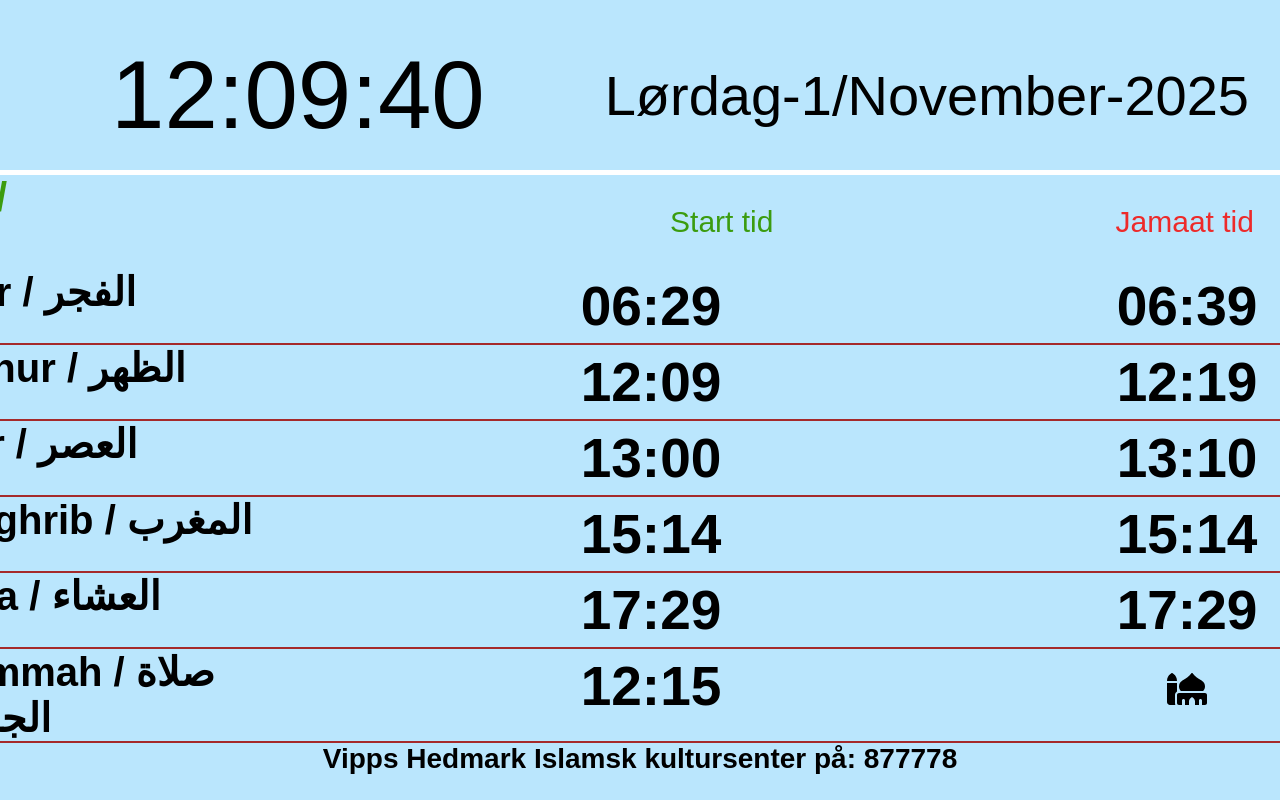
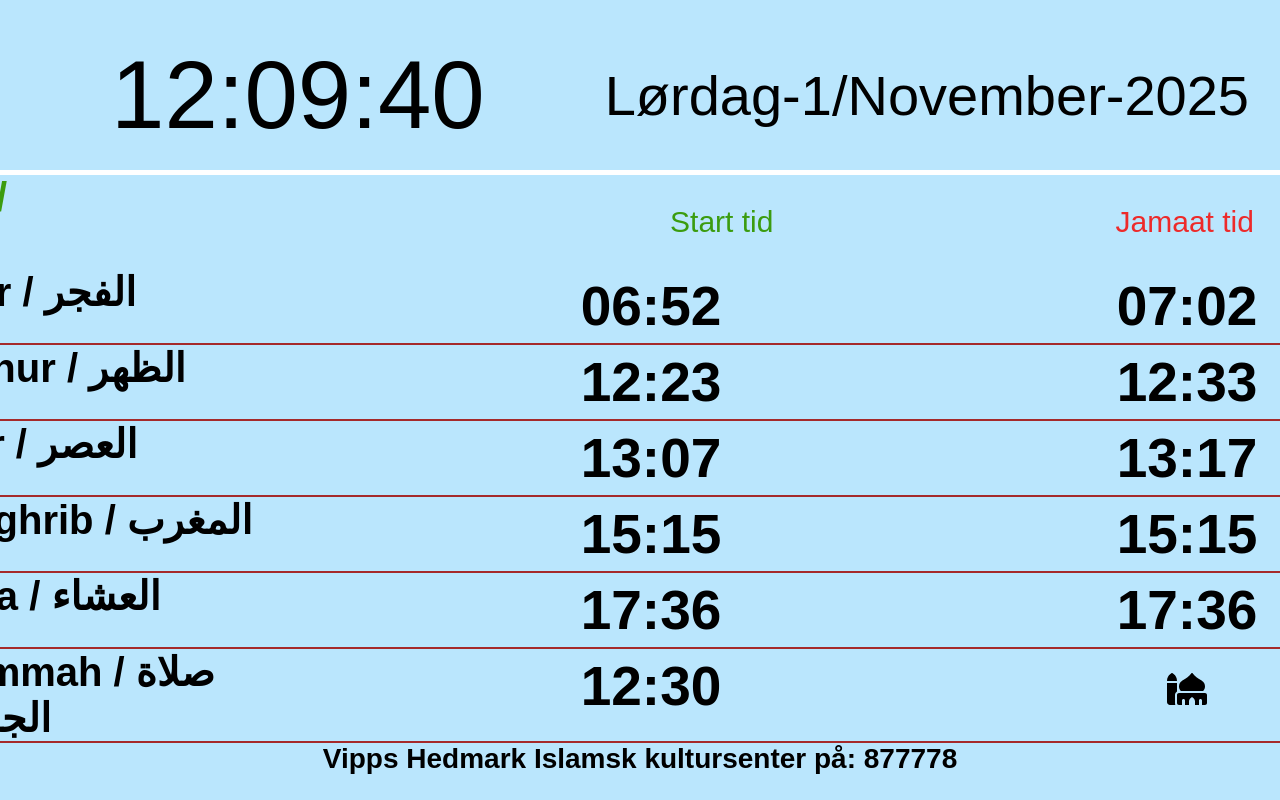
Before and after one commit to abdilatiiif/MoskeApp0.2, a React (Vite) app: page / in a window 1280 px wide. Shown: the top 800 px of the page. Built offline with nearby package versions, Linux system fonts and the light colour scheme; a web font is replaced by a local one.

Commit message:
januar 2026

```diff
--- a/src/App.jsx
+++ b/src/App.jsx
@@ -8,283 +8,283 @@ import React from "react";
 const bonnetider = [
   {
     1: {
-      fajr: "06:29",
+      fajr: "06:52",
       jamat_fajr: "",
-      soloppgang: "08:57",
-      duhur: "12:09",
-      asr: "13:00",
-      maghrib: "15:14",
-      isha: "17:29",
+      soloppgang: "09:25",
+      duhur: "12:23",
+      asr: "13:07",
+      maghrib: "15:15",
+      isha: "17:36",
     },
     2: {
-      fajr: "06:31",
+      fajr: "06:52",
       jamat_fajr: "",
-      soloppgang: "08:59",
-      duhur: "12:09",
-      asr: "13:00",
-      maghrib: "15:12",
-      isha: "17:29",
+      soloppgang: "09:24",
+      duhur: "12:30",
+      asr: "13:08",
+      maghrib: "15:17",
+      isha: "17:37",
     },
     3: {
-      fajr: "06:32",
+      fajr: "06:52",
       jamat_fajr: "",
-      soloppgang: "09:01",
-      duhur: "12:10",
-      asr: "12:59",
-      maghrib: "15:11",
-      isha: "17:28",
+      soloppgang: "09:23",
+      duhur: "12:24",
+      asr: "13:09",
+      maghrib: "15:18",
+      isha: "17:38",
     },
     4: {
-      fajr: "06:34",
+      fajr: "06:52",
       jamat_fajr: "",
-      soloppgang: "09:03",
-      duhur: "12:10",
-      asr: "12:59",
-      maghrib: "15:10",
-      isha: "17:27",
+      soloppgang: "09:23",
+      duhur: "12:25",
+      asr: "13:10",
+      maghrib: "15:20",
+      isha: "17:39",
     },
     5: {
-      fajr: "06:35",
+      fajr: "06:51",
+      jamat_fajr: "",
+      soloppgang: "09:22",
+      duhur: "12:25",
+      asr: "13:12",
+      maghrib: "15:22",
+      isha: "17:41",
+    },
+    6: {
+      fajr: "06:51",
+      jamat_fajr: "",
+      soloppgang: "09:21",
+      duhur: "12:26",
+      asr: "13:13",
+      maghrib: "15:24",
+      isha: "17:42",
+    },
+    7: {
+      fajr: "06:50",
+      jamat_fajr: "",
+      soloppgang: "09:20",
+      duhur: "12:26",
+      asr: "13:14",
+      maghrib: "15:26",
+      isha: "17:44",
+    },
+    8: {
+      fajr: "06:50",
+      jamat_fajr: "",
+      soloppgang: "09:19",
+      duhur: "12:27",
+      asr: "13:16",
+      maghrib: "15:28",
+      isha: "17:45",
+    },
+    9: {
+      fajr: "06:49",
+      jamat_fajr: "",
+      soloppgang: "09:17",
+      duhur: "12:30",
+      asr: "13:17",
+      maghrib: "15:30",
+      isha: "17:46",
+    },
+    10: {
+      fajr: "06:49",
+      jamat_fajr: "",
+      soloppgang: "09:16",
+      duhur: "12:27",
+      asr: "13:19",
+      maghrib: "15:32",
+      isha: "17:48",
+    },
+    11: {
+      fajr: "06:48",
+      jamat_fajr: "",
+      soloppgang: "09:15",
+      duhur: "12:28",
+      asr: "13:20",
+      maghrib: "15:34",
+      isha: "17:50",
+    },
+    12: {
+      fajr: "06:47",
+      jamat_fajr: "",
+      soloppgang: "09:13",
+      duhur: "12:28",
+      asr: "13:22",
+      maghrib: "15:36",
+      isha: "17:51",
+    },
+    13: {
+      fajr: "06:46",
+      jamat_fajr: "",
+      soloppgang: "09:12",
+      duhur: "12:29",
+      asr: "13:23",
+      maghrib: "15:38",
+      isha: "17:53",
+    },
+    14: {
+      fajr: "06:45",
+      jamat_fajr: "",
+      soloppgang: "09:10",
+      duhur: "12:29",
+      asr: "13:25",
+      maghrib: "15:41",
+      isha: "17:55",
+    },
+    15: {
+      fajr: "06:44",
+      jamat_fajr: "",
+      soloppgang: "09:08",
+      duhur: "12:29",
+      asr: "13:26",
+      maghrib: "15:43",
+      isha: "17:56",
+    },
+    16: {
+      fajr: "06:43",
+      jamat_fajr: "",
+      soloppgang: "09:07",
+      duhur: "13:00",
+      asr: "13:28",
+      maghrib: "15:45",
+      isha: "17:58",
+    },
+    17: {
+      fajr: "06:42",
       jamat_fajr: "",
       soloppgang: "09:05",
       duhur: "12:30",
       asr: "13:30",
-      maghrib: "15:09",
-      isha: "17:27",
+      maghrib: "15:48",
+      isha: "18:00",
     },
-    6: {
+    18: {
+      fajr: "06:41",
+      jamat_fajr: "",
+      soloppgang: "09:03",
+      duhur: "12:30",
+      asr: "13:32",
+      maghrib: "15:50",
+      isha: "18:02",
+    },
+    19: {
+      fajr: "06:40",
+      jamat_fajr: "",
+      soloppgang: "09:01",
+      duhur: "12:31",
+      asr: "13:33",
+      maghrib: "15:53",
+      isha: "18:04",
+    },
+    20: {
+      fajr: "06:39",
+      jamat_fajr: "",
+      soloppgang: "08:59",
+      duhur: "12:31",
+      asr: "13:35",
+      maghrib: "15:56",
+      isha: "18:05",
+    },
+    21: {
+      fajr: "06:37",
+      jamat_fajr: "",
+      soloppgang: "08:57",
+      duhur: "12:31",
+      asr: "13:37",
+      maghrib: "15:58",
+      isha: "18:07",
+    },
+    22: {
       fajr: "06:36",
       jamat_fajr: "",
-      soloppgang: "09:07",
-      duhur: "12:11",
-      asr: "12:58",
-      maghrib: "15:08",
-      isha: "17:26",
-    },
-    7: {
-      fajr: "06:38",
-      jamat_fajr: "",
-      soloppgang: "09:09",
-      duhur: "12:11",
-      asr: "12:57",
-      maghrib: "15:07",
-      isha: "17:26",
-    },
-    8: {
-      fajr: "06:39",
-      jamat_fajr: "",
-      soloppgang: "09:11",
-      duhur: "12:12",
-      asr: "12:57",
-      maghrib: "15:06",
-      isha: "17:26",
-    },
-    9: {
-      fajr: "06:40",
-      jamat_fajr: "",
-      soloppgang: "09:12",
-      duhur: "12:12",
-      asr: "12:57",
-      maghrib: "15:06",
-      isha: "17:26",
-    },
-    10: {
-      fajr: "06:41",
-      jamat_fajr: "",
-      soloppgang: "09:14",
-      duhur: "12:13",
-      asr: "12:56",
-      maghrib: "15:05",
-      isha: "17:25",
-    },
-    11: {
-      fajr: "06:42",
-      jamat_fajr: "",
-      soloppgang: "09:15",
-      duhur: "12:13",
-      asr: "12:56",
-      maghrib: "15:04",
-      isha: "17:25",
-    },
-    12: {
-      fajr: "06:43",
-      jamat_fajr: "",
-      soloppgang: "09:17",
-      duhur: "12:30",
-      asr: "12:56",
-      maghrib: "15:04",
-      isha: "17:25",
-    },
-    13: {
-      fajr: "06:44",
-      jamat_fajr: "",
-      soloppgang: "09:18",
-      duhur: "12:14",
-      asr: "12:56",
-      maghrib: "15:03",
-      isha: "17:25",
-    },
-    14: {
-      fajr: "06:45",
-      jamat_fajr: "",
-      soloppgang: "09:19",
-      duhur: "12:15",
-      asr: "12:56",
-      maghrib: "15:03",
-      isha: "17:25",
-    },
-    15: {
-      fajr: "06:46",
-      jamat_fajr: "",
-      soloppgang: "09:20",
-      duhur: "12:15",
-      asr: "12:56",
-      maghrib: "15:03",
-      isha: "17:25",
-    },
-    16: {
-      fajr: "06:47",
-      jamat_fajr: "",
-      soloppgang: "09:21",
-      duhur: "12:16",
-      asr: "12:56",
-      maghrib: "15:03",
-      isha: "17:25",
-    },
-    17: {
-      fajr: "06:48",
-      jamat_fajr: "",
-      soloppgang: "09:22",
-      duhur: "12:16",
-      asr: "12:57",
-      maghrib: "15:03",
-      isha: "17:25",
-    },
-    18: {
-      fajr: "06:49",
-      jamat_fajr: "",
-      soloppgang: "09:23",
-      duhur: "12:17",
-      asr: "12:57",
-      maghrib: "15:03",
-      isha: "17:26",
-    },
-    19: {
-      fajr: "06:49",
-      jamat_fajr: "",
-      soloppgang: "09:24",
-      duhur: "12:30",
-      asr: "12:57",
-      maghrib: "15:03",
-      isha: "17:26",
-    },
-    20: {
-      fajr: "06:50",
-      jamat_fajr: "",
-      soloppgang: "09:25",
-      duhur: "12:18",
-      asr: "12:58",
-      maghrib: "15:03",
-      isha: "17:26",
-    },
-    21: {
-      fajr: "06:50",
-      jamat_fajr: "",
-      soloppgang: "09:25",
-      duhur: "12:18",
-      asr: "12:58",
-      maghrib: "15:04",
-      isha: "17:27",
-    },
-    22: {
-      fajr: "06:51",
-      jamat_fajr: "",
-      soloppgang: "09:26",
-      duhur: "12:19",
-      asr: "12:58",
-      maghrib: "15:04",
-      isha: "17:27",
+      soloppgang: "08:55",
+      duhur: "12:31",
+      asr: "13:39",
+      maghrib: "16:01",
+      isha: "18:09",
     },
     23: {
-      fajr: "06:51",
+      fajr: "06:34",
       jamat_fajr: "",
-      soloppgang: "09:26",
-      duhur: "12:19",
-      asr: "12:59",
-      maghrib: "15:05",
-      isha: "17:28",
+      soloppgang: "08:53",
+      duhur: "13:00",
+      asr: "13:41",
+      maghrib: "16:03",
+      isha: "18:11",
     },
     24: {
-      fajr: "06:52",
+      fajr: "06:33",
       jamat_fajr: "",
-      soloppgang: "09:26",
-      duhur: "12:20",
-      asr: "13:00",
-      maghrib: "15:06",
-      isha: "17:29",
+      soloppgang: "08:51",
+      duhur: "12:32",
+      asr: "13:43",
+      maghrib: "16:06",
+      isha: "18:13",
     },
     25: {
-      fajr: "06:52",
+      fajr: "06:31",
       jamat_fajr: "",
-      soloppgang: "09:26",
-      duhur: "12:20",
-      asr: "13:00",
-      maghrib: "15:07",
-      isha: "17:29",
+      soloppgang: "08:49",
+      duhur: "12:32",
+      asr: "13:44",
+      maghrib: "16:09",
+      isha: "18:15",
     },
     26: {
-      fajr: "06:52",
+      fajr: "06:30",
       jamat_fajr: "",
-      soloppgang: "09:27",
-      duhur: "12:30",
-      asr: "13:01",
-      maghrib: "15:07",
-      isha: "17:30",
+      soloppgang: "08:46",
+      duhur: "12:32",
+      asr: "13:46",
+      maghrib: "16:11",
+      isha: "18:17",
     },
     27: {
-      fajr: "06:52",
+      fajr: "06:28",
       jamat_fajr: "",
-      soloppgang: "09:26",
-      duhur: "12:21",
-      asr: "13:02",
-      maghrib: "15:09",
-      isha: "17:31",
+      soloppgang: "08:44",
+      duhur: "12:33",
+      asr: "13:48",
+      maghrib: "16:14",
+      isha: "18:20",
     },
     28: {
-      fajr: "06:53",
+      fajr: "06:26",
       jamat_fajr: "",
-      soloppgang: "09:26",
-      duhur: "12:21",
-      asr: "13:03",
-      maghrib: "15:10",
-      isha: "17:32",
+      soloppgang: "08:42",
+      duhur: "12:33",
+      asr: "13:50",
+      maghrib: "16:17",
+      isha: "18:22",
     },
     29: {
-      fajr: "06:53",
+      fajr: "06:25",
       jamat_fajr: "",
-      soloppgang: "09:26",
-      duhur: "12:22",
-      asr: "13:04",
-      maghrib: "15:11",
-      isha: "17:33",
+      soloppgang: "08:39",
+      duhur: "12:33",
+      asr: "13:52",
+      maghrib: "16:20",
+      isha: "18:24",
     },
     30: {
-      fajr: "06:53",
+      fajr: "06:23",
       jamat_fajr: "",
-      soloppgang: "09:26",
-      duhur: "12:22",
-      asr: "13:05",
-      maghrib: "15:12",
-      isha: "17:34",
+      soloppgang: "08:37",
+      duhur: "13:00",
+      asr: "13:54",
+      maghrib: "16:22",
+      isha: "18:26",
     },
     31: {
-      fajr: "06:53",
+      fajr: "06:21",
       jamat_fajr: "",
-      soloppgang: "09:25",
-      duhur: "12:23",
-      asr: "13:06",
-      maghrib: "15:14",
-      isha: "17:35",
+      soloppgang: "08:35",
+      duhur: "12:33",
+      asr: "13:56",
+      maghrib: "16:25",
+      isha: "18:28",
     },
   },
 ];
--- a/src/Content.jsx
+++ b/src/Content.jsx
@@ -72,7 +72,7 @@ export default function Content(props) {
     setAsr(bønnIdag.asr);
     setMaggrib(bønnIdag.maghrib);
     setIsha(bønnIdag.isha);
-    setJummah("12:15"); // fredags bønner kan endres
+    setJummah("12:30"); // fredags bønner kan endres
     // eslint-disable-next-line react-hooks/exhaustive-deps
   }, []);
 
```
